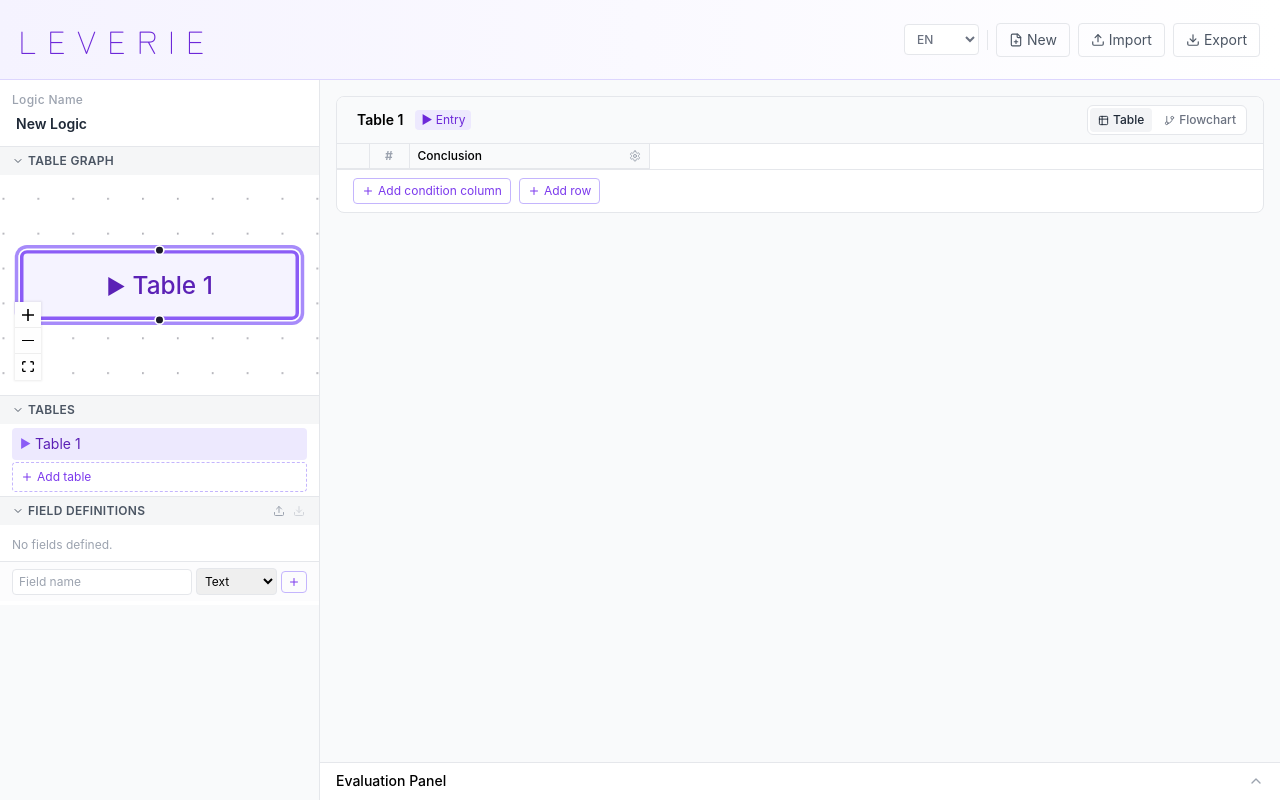
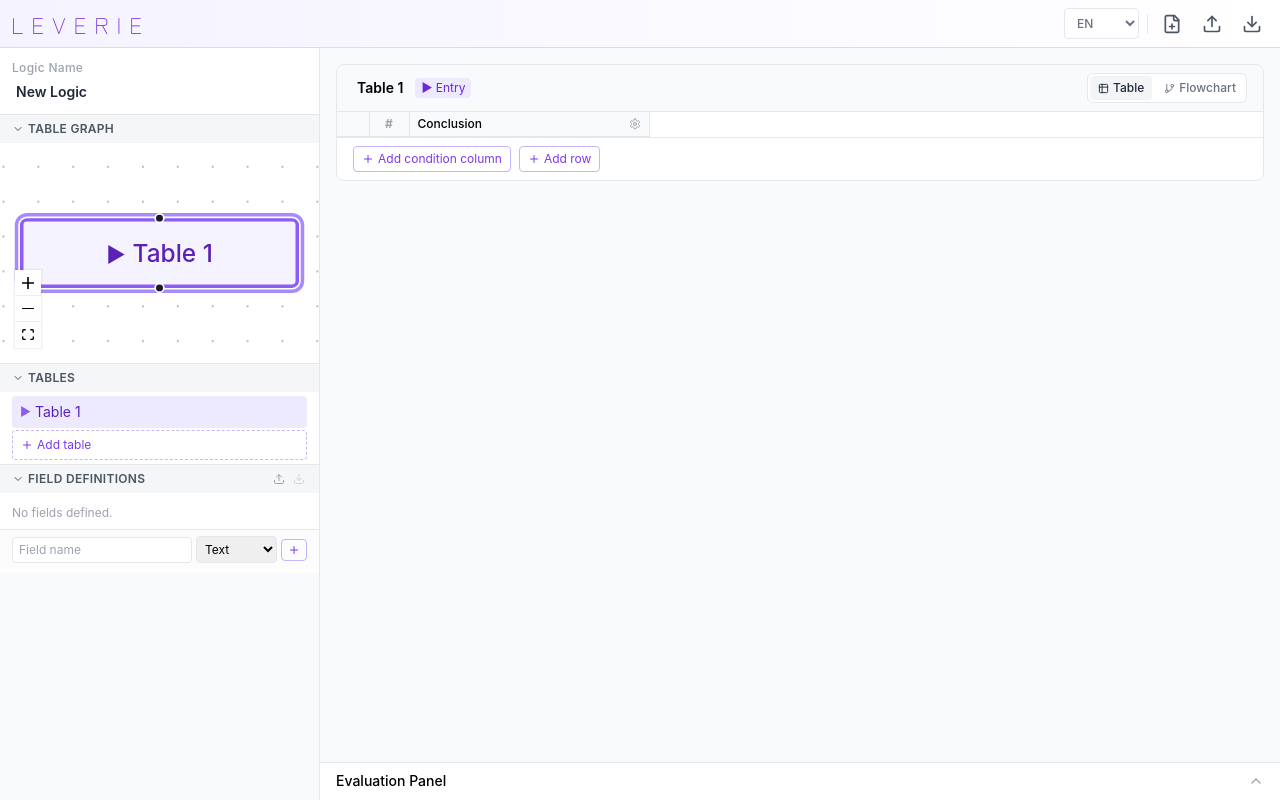
Before and after one commit to remi0753/decision-table-editor, a React (Vite) app: page / in a window 1280 px wide. Built offline with nearby package versions, Linux system fonts and the light colour scheme.

Commit message:
design: compact header and convert action buttons to icon-only with tooltips

```diff
--- a/src/components/layout/AppLayout.tsx
+++ b/src/components/layout/AppLayout.tsx
@@ -1,6 +1,7 @@
 import { Download, FilePlus, Upload } from 'lucide-react';
 import { Toaster } from 'sonner';
 import logoUrl from '@/assets/logo.svg';
+import { Tooltip } from '@/components/ui/Tooltip';
 import { exportLogic, useImportLogic } from '@/hooks/useImportExport';
 import { useAutoSave } from '@/hooks/useLocalStorage';
 import type { Lang } from '@/i18n/translations';
@@ -34,9 +35,9 @@ export function AppLayout() {
     <div className="h-screen flex flex-col overflow-hidden">
       <Toaster position="top-right" richColors />
 
-      <header className="h-20 border-b border-violet-200 bg-gradient-to-r from-violet-50 to-white flex items-center justify-between px-5 shrink-0 gap-4">
+      <header className="h-12 border-b border-violet-200 bg-gradient-to-r from-violet-50 to-white flex items-center justify-between px-3 shrink-0 gap-4">
         <div className="flex items-center">
-          <img src={logoUrl} alt="LEVERIE" height={40} />
+          <img src={logoUrl} alt="LEVERIE" height={34} className="h-[34px]" />
         </div>
         <div className="flex items-center gap-2">
           <select
@@ -48,27 +49,36 @@ export function AppLayout() {
             <option value="ja">日本語</option>
           </select>
           <div className="w-px h-5 bg-gray-200" />
+          <Tooltip content={t.newCreate}>
             <button
               type="button"
               onClick={handleNew}
-            className="flex items-center gap-1 text-sm border border-gray-200 rounded px-3 py-1.5 hover:bg-violet-50 hover:border-violet-200 text-gray-600"
+              aria-label={t.newCreate}
+              className="flex items-center justify-center rounded p-1.5 hover:bg-violet-50 text-gray-600"
             >
-            <FilePlus size={14} /> {t.newCreate}
+              <FilePlus size={20} />
             </button>
+          </Tooltip>
+          <Tooltip content={t.importBtn}>
             <button
               type="button"
               onClick={importFn}
-            className="flex items-center gap-1 text-sm border border-gray-200 rounded px-3 py-1.5 hover:bg-violet-50 hover:border-violet-200 text-gray-600"
+              aria-label={t.importBtn}
+              className="flex items-center justify-center rounded p-1.5 hover:bg-violet-50 text-gray-600"
             >
-            <Upload size={14} /> {t.importBtn}
+              <Upload size={20} />
             </button>
+          </Tooltip>
+          <Tooltip content={t.exportBtn}>
             <button
               type="button"
               onClick={() => exportLogic(logic)}
-            className="flex items-center gap-1 text-sm border border-gray-200 rounded px-3 py-1.5 hover:bg-violet-50 hover:border-violet-200 text-gray-600"
+              aria-label={t.exportBtn}
+              className="flex items-center justify-center rounded p-1.5 hover:bg-violet-50 text-gray-600"
             >
-            <Download size={14} /> {t.exportBtn}
+              <Download size={20} />
             </button>
+          </Tooltip>
         </div>
       </header>
 
--- /dev/null
+++ b/src/components/ui/Tooltip.tsx
@@ -0,0 +1,34 @@
+import * as TooltipPrimitive from '@radix-ui/react-tooltip';
+import type { ReactNode } from 'react';
+
+interface Props {
+  content: ReactNode;
+  children: ReactNode;
+  side?: 'top' | 'right' | 'bottom' | 'left';
+  delayDuration?: number;
+}
+
+export function Tooltip({
+  content,
+  children,
+  side = 'bottom',
+  delayDuration = 150,
+}: Props) {
+  return (
+    <TooltipPrimitive.Provider delayDuration={delayDuration}>
+      <TooltipPrimitive.Root>
+        <TooltipPrimitive.Trigger asChild>{children}</TooltipPrimitive.Trigger>
+        <TooltipPrimitive.Portal>
+          <TooltipPrimitive.Content
+            side={side}
+            sideOffset={6}
+            className="z-50 rounded bg-gray-800 px-2 py-1 text-xs text-white shadow-md select-none"
+          >
+            {content}
+            <TooltipPrimitive.Arrow className="fill-gray-800" />
+          </TooltipPrimitive.Content>
+        </TooltipPrimitive.Portal>
+      </TooltipPrimitive.Root>
+    </TooltipPrimitive.Provider>
+  );
+}
```
Lines whose indentation alone changed are shown as unchanged.
